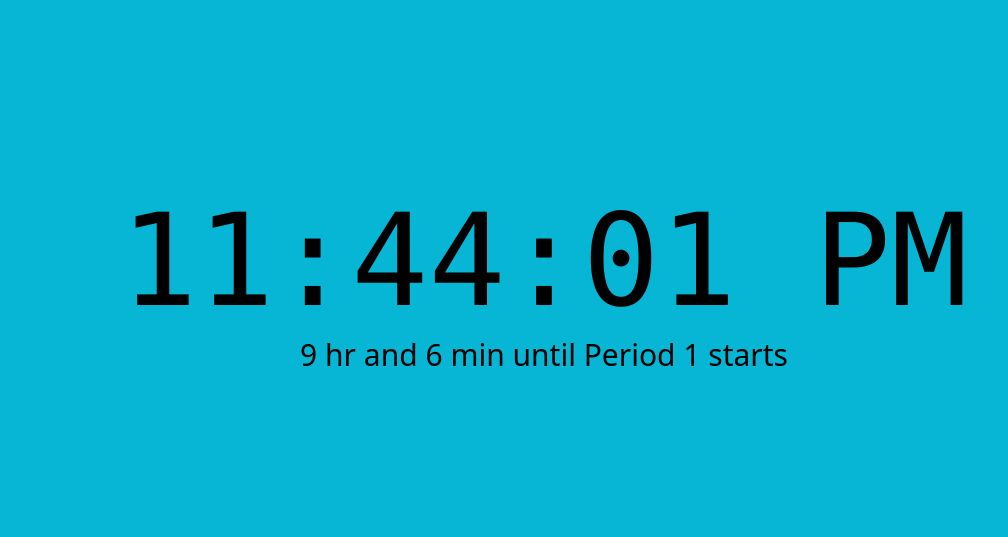
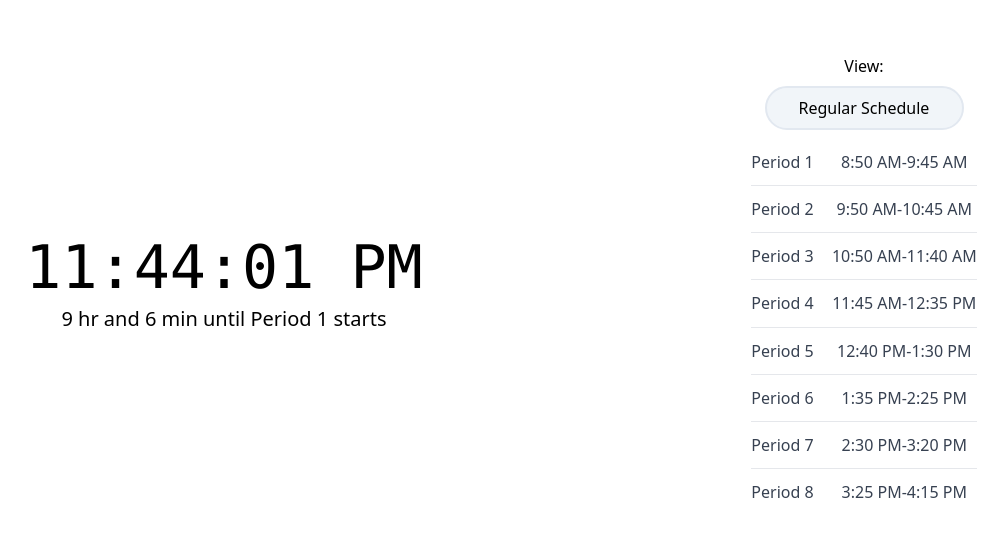
Before and after one commit to reagan-schedule/reagan-schedule.github.io, a SvelteKit app: page / in a window 1280 px wide. Shown: the part 115-652 px from the top of the page, without its empty margins (96-1104 px from the left). Built offline with nearby package versions, Linux system fonts and the light colour scheme.

Commit message:
Refactor and update visuals

```diff
--- a/src/Status.svelte
+++ b/src/StatusText.svelte
@@ -1,5 +1,5 @@
 <script lang="ts">
-	import { Time } from './Time';
+	import { Time } from './utils';
 
 	let { right, current_time }: { right: { time: Time; name: string }; current_time: Date } =
 		$props();
--- a/src/Time.ts
+++ /dev/null
@@ -1,32 +0,0 @@
-export class Time {
-	hours: number;
-	minutes: number;
-	constructor(hours: number, minutes: number) {
-		this.hours = hours;
-		this.minutes = minutes;
-	}
-	static equal(left: Time, right: Time) {
-		return left.hours === right.hours && left.minutes === right.minutes;
-	}
-	static less(left: Time, right: Time) {
-		return left.hours < right.hours || (left.hours === right.hours && left.minutes < right.minutes);
-	}
-	static greater(left: Time, right: Time) {
-		return left.hours > right.hours || (left.hours === right.hours && left.minutes > right.minutes);
-	}
-	static subtract(left: Time, right: Time) {
-		let minutes = left.minutes - right.minutes + left.hours * 60 - right.hours * 60;
-		const hours = Math.floor(minutes / 60);
-		minutes %= 60;
-		return { hours, minutes };
-	}
-	static add(left: Time, { hours, minutes }: { hours?: number; minutes?: number }) {
-		return new Time(left.hours + (hours ?? 0), left.minutes + (minutes ?? 0));
-	}
-}
-const fmt = new Intl.DateTimeFormat(undefined, { timeStyle: 'short' });
-export function format(time: Time) {
-	const nil = new Date(0);
-	nil.setHours(time.hours, time.minutes);
-	return fmt.format(nil);
-}
--- a/src/routes/+page.svelte
+++ b/src/routes/+page.svelte
@@ -1,13 +1,20 @@
 <script lang="ts">
-	import Status from '../Status.svelte';
-	import { format, Time } from '../Time';
+	import StatusText from '../StatusText.svelte';
+	import {
+		Time,
+		format,
+		isSpecialDate,
+		toFlatTimeArray,
+		upperBound,
+		type DailyEvent,
+		type NamedTime,
+		type SpecialDate
+	} from '../utils';
 
 	let { data } = $props();
-	let schedules = $derived(data.schedules);
+	let { schedules } = data;
 
-	function overrides(current_time: Date) {
-		const day = current_time.getDate();
-		const month = current_time.getMonth();
+	function getSchedule(current_time: Date) {
 		const schedule = (
 			[
 				['sem1Schedule', data.sem1Dates],
@@ -15,12 +22,12 @@
 				['sem3Schedule', data.sem3Dates],
 				['sem4Schedule', data.sem4Dates],
 				['erSchedule', data.erDates]
-			] satisfies [string, number[][]][]
-		).find(([_, dates]) => dates.some(([m, d]) => m === month && d === day));
+			] satisfies [string, SpecialDate[]][]
+		).find(([_, dates]) => dates.some((date) => isSpecialDate(current_time, date)));
 
 		if (schedule) return schedule[0];
 
-		const daySchedule = data.week[current_time.getDay()];
+		const daySchedule = data.scheduleByWeek[current_time.getDay()];
 		return !daySchedule ? 'regSchedule' : daySchedule;
 	}
 	let current_time = $state(new Date());
@@ -39,42 +46,30 @@
 
 	// svelte-ignore state_referenced_locally
 	let displayedTypeOfDay = $state(
-		!localization.has(overrides(current_time)) ? 'regSchedule' : overrides(current_time)
+		!localization.has(getSchedule(current_time)) ? 'regSchedule' : getSchedule(current_time)
 	);
 	// hidden ones (nil for weekends) have precedence
 	let typeOfDay = $derived(
-		!localization.has(overrides(current_time)) ? overrides(current_time) : displayedTypeOfDay
+		!localization.has(getSchedule(current_time)) ? getSchedule(current_time) : displayedTypeOfDay
 	);
 	let curSchedule = $derived(schedules.get(typeOfDay));
 	let displayedSchedule = $derived(schedules.get(displayedTypeOfDay));
 
 	let times = $derived(
 		(() => {
-			const times = curSchedule?.flatMap(({ start, end, name }) => [
-				{ time: start, name: `${name} starts` },
-				{ time: end, name: `${name} ends` }
-			]);
+			const times = toFlatTimeArray(curSchedule as DailyEvent[], {});
 			const next = new Date(current_time);
 			let i = 0;
 			do {
 				next.setDate(next.getDate() + 1);
 				i++;
-			} while (overrides(next) === 'nil');
-			const typeOfDay = overrides(next);
-			times?.push(
-				...(schedules.get(typeOfDay)?.flatMap(({ start, end, name }) => [
-					{ time: new Time(start.hours + 24 * i, start.minutes), name: `${name} starts` },
-					{ time: new Time(end.hours + 24 * i, end.minutes), name: `${name} ends` }
-				]) as { time: Time; name: string }[])
-			);
+			} while (getSchedule(next) === 'nil');
+			const scheduleNext = schedules.get(getSchedule(next));
+			times?.push(...toFlatTimeArray(scheduleNext as DailyEvent[], { hours: 24 * i }));
 			return times;
 		})()
 	);
-	let right = $derived(
-		times?.find(({ time }) =>
-			Time.greater(time, new Time(current_time.getHours(), current_time.getMinutes()))
-		)
-	);
+	let right = $derived(upperBound(times as NamedTime[], Time.fromDate(current_time)));
 	const fmt = new Intl.DateTimeFormat(undefined, { timeStyle: 'medium' });
 </script>
 
@@ -84,24 +79,32 @@
 </svelte:head>
 
 <div class="h-full w-full snap-y snap-mandatory overflow-scroll">
-	<div class="flex h-full snap-center flex-col items-center justify-center bg-cyan-500">
-		<span class="font-mono text-6xl md:text-9xl">{current_time.toLocaleTimeString()}</span>
+	<!-- <div class="flex h-full snap-center flex-col items-center justify-center bg-cyan-500">
+		<span class="font-mono text-6xl md:text-9xl">{fmt.format(current_time)}</span>
 		{#if right}
-			<span class="mt-3 text-lg md:text-3xl"><Status {right} {current_time} /></span>
+			<span class="mt-3 text-lg md:text-3xl">
+				<StatusText {right} {current_time} />
+			</span>
 		{/if}
-	</div>
+	</div> -->
 	<div
 		class="h-full snap-center max-md:flex max-md:flex-col max-md:items-center max-md:justify-center md:grid md:grid-cols-2"
 	>
 		<div class="flex flex-col items-center justify-center">
 			<span class="font-mono text-6xl">{fmt.format(current_time)}</span>
 			{#if right}
-				<span class="mt-2 md:text-xl"><Status {right} {current_time} /></span>
+				<span class="mt-2 md:text-xl">
+					<StatusText {right} {current_time} />
+				</span>
 			{/if}
 		</div>
 		<div class="flex flex-col items-center justify-center">
 			<label class="contents">
-				<select class="mb-2 p-2" bind:value={displayedTypeOfDay}>
+				<span>View:</span>
+				<select
+					class="mt-2 appearance-none rounded-full border-2 border-slate-200 bg-slate-100 px-8 py-2"
+					bind:value={displayedTypeOfDay}
+				>
 					{#each schedules as [prop]}
 						{#if localization.has(prop)}
 							<option value={prop}>{localization.get(prop)}</option>
@@ -110,7 +113,7 @@
 				</select>
 			</label>
 			{#if displayedSchedule}
-				<table class="prose">
+				<table class="prose mt-2 prose-td:text-center">
 					<tbody>
 						{#each displayedSchedule as { name, start, end }}
 							<tr>
--- a/src/routes/+page.ts
+++ b/src/routes/+page.ts
@@ -12,7 +12,7 @@ import {
 	sem2Schedule,
 	sem3Schedule,
 	sem4Schedule,
-	week
+	scheduleByWeek
 } from './data';
 export const load: PageLoad = () => {
 	return {
@@ -32,6 +32,6 @@ export const load: PageLoad = () => {
 		sem2Dates,
 		sem3Dates,
 		sem4Dates,
-		week
+		scheduleByWeek
 	};
 };
--- a/src/routes/data.ts
+++ b/src/routes/data.ts
@@ -1,20 +1,17 @@
 //schedules
 // thanks william :)
 
-import { Time } from '../Time';
-
-type Dates = number[][];
-type Schedule = { name: string; id: string; start: Time; end: Time }[];
+import { Time, type DailyEvent, type SpecialDate } from '../utils';
 
 const erDates = [
 	[9, 11],
 	[10, 4],
 	[2, 7]
-] as Dates; //24-25 school year, not including end of semester (they end at 1:20)
-const sem1Dates = [[11, 17]] as Dates; //finals day 1
-const sem2Dates = [[11, 18]] as Dates; //finals day 2
-const sem3Dates = [[11, 19]] as Dates; //finals day 3
-const sem4Dates = [[11, 20]] as Dates; //finals day 4
+] as SpecialDate[]; //24-25 school year, not including end of semester (they end at 1:20)
+const sem1Dates = [[11, 17]] as SpecialDate[]; //finals day 1
+const sem2Dates = [[11, 18]] as SpecialDate[]; //finals day 2
+const sem3Dates = [[11, 19]] as SpecialDate[]; //finals day 3
+const sem4Dates = [[11, 20]] as SpecialDate[]; //finals day 4
 const regSchedule = [
 	{ name: 'Period 1', id: 'p1', start: new Time(8, 50), end: new Time(9, 45) },
 	{ name: 'Period 2', id: 'p2', start: new Time(9, 50), end: new Time(10, 45) },
@@ -54,7 +51,7 @@ const regSchedule = [
 		start: new Time(15, 25),
 		end: new Time(16, 15)
 	}
-] as Schedule;
+] as DailyEvent[];
 const strikeSchedule = [
 	{ name: 'Period 1', id: 'p1', start: new Time(8, 50), end: new Time(9, 40) },
 	{ name: 'Period 2', id: 'p2', start: new Time(9, 45), end: new Time(10, 30) },
@@ -90,7 +87,7 @@ const strikeSchedule = [
 		start: new Time(15, 30),
 		end: new Time(16, 15)
 	}
-] as Schedule;
+] as DailyEvent[];
 const erSchedule = [
 	{ name: 'Period 1', id: 'p1', start: new Time(8, 50), end: new Time(9, 26) },
 	{ name: 'Period 2', id: 'p2', start: new Time(9, 30), end: new Time(10, 6) },
@@ -115,7 +112,7 @@ const erSchedule = [
 		end: new Time(13, 21)
 	},
 	{ name: 'Period 8', id: 'p8', start: new Time(13, 25), end: new Time(14, 0) }
-] as Schedule;
+] as DailyEvent[];
 const sem1Schedule = [
 	{ name: 'Period 1', id: 'p1', start: new Time(8, 50), end: new Time(9, 35) },
 	{ name: 'Period 2', id: 'p2', start: new Time(9, 40), end: new Time(10, 25) },
@@ -155,7 +152,7 @@ const sem1Schedule = [
 		start: new Time(15, 30),
 		end: new Time(16, 15)
 	}
-] as Schedule;
+] as DailyEvent[];
 const sem2Schedule = [
 	{ name: 'Period 1', id: 'p1', start: new Time(8, 50), end: new Time(9, 35) },
 	{ name: 'Period 2', id: 'p2', start: new Time(9, 40), end: new Time(10, 50) },
@@ -195,7 +192,7 @@ const sem2Schedule = [
 		start: new Time(15, 30),
 		end: new Time(16, 15)
 	}
-] as Schedule;
+] as DailyEvent[];
 const sem3Schedule = [
 	{ name: 'Period 1', id: 'p1', start: new Time(8, 50), end: new Time(10, 5) },
 	{
@@ -217,7 +214,7 @@ const sem3Schedule = [
 		start: new Time(12, 10),
 		end: new Time(13, 20)
 	}
-] as Schedule;
+] as DailyEvent[];
 const sem4Schedule = [
 	{ name: 'Period 3', id: 'p3', start: new Time(8, 50), end: new Time(10, 5) },
 	{
@@ -239,9 +236,9 @@ const sem4Schedule = [
 		start: new Time(12, 10),
 		end: new Time(13, 20)
 	}
-] as Schedule;
+] as DailyEvent[];
 
-const week = [
+const scheduleByWeek = [
 	'nil',
 	'regSchedule',
 	'regSchedule',
@@ -263,5 +260,5 @@ export {
 	sem2Schedule,
 	sem3Schedule,
 	sem4Schedule,
-	week
+	scheduleByWeek
 };
--- /dev/null
+++ b/src/utils.ts
@@ -0,0 +1,55 @@
+export class Time {
+	hours: number;
+	minutes: number;
+	constructor(hours: number, minutes: number) {
+		this.hours = hours;
+		this.minutes = minutes;
+	}
+	static fromDate(date: Date) {
+		return new Time(date.getHours(), date.getMinutes());
+	}
+	static equal(left: Time, right: Time) {
+		return left.hours === right.hours && left.minutes === right.minutes;
+	}
+	static less(left: Time, right: Time) {
+		return left.hours < right.hours || (left.hours === right.hours && left.minutes < right.minutes);
+	}
+	static greater(left: Time, right: Time) {
+		return left.hours > right.hours || (left.hours === right.hours && left.minutes > right.minutes);
+	}
+	static subtract(left: Time, right: Time) {
+		let minutes = left.minutes - right.minutes + left.hours * 60 - right.hours * 60;
+		const hours = Math.floor(minutes / 60);
+		minutes %= 60;
+		return { hours, minutes };
+	}
+	static add(left: Time, { hours = 0, minutes = 0 }: RelativeTimeFormat) {
+		return new Time(left.hours + hours, left.minutes + minutes);
+	}
+}
+const fmt = new Intl.DateTimeFormat(undefined, { timeStyle: 'short' });
+export function format(time: Time) {
+	const nil = new Date(0);
+	nil.setHours(time.hours, time.minutes);
+	return fmt.format(nil);
+}
+export type SpecialDate = [number, number] | [number, number, number];
+export type DailyEvent = { name: string; id: string; start: Time; end: Time };
+type RelativeTimeFormat = { hours?: number; minutes?: number };
+export type NamedTime = { time: Time, name: string };
+export function isSpecialDate(current_time: Date, specialDate: SpecialDate) {
+	return (
+		current_time.getMonth() === specialDate[0] &&
+		current_time.getDate() === specialDate[1] &&
+		(specialDate.length === 2 || current_time.getFullYear() === specialDate[2])
+	);
+}
+export function toFlatTimeArray(events: DailyEvent[], { hours = 0, minutes = 0 }: RelativeTimeFormat): NamedTime[] {
+	return events.flatMap(({ start, end, name }) => [
+		{ time: Time.add(start, { hours, minutes }), name: `${name} starts` },
+		{ time: Time.add(end, { hours, minutes }), name: `${name} ends` }
+	]);
+}
+export function upperBound(times: NamedTime[], value: Time) {
+	return times.find(({ time }) => Time.greater(time, value))
+}
```
